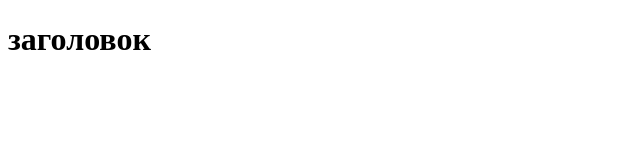
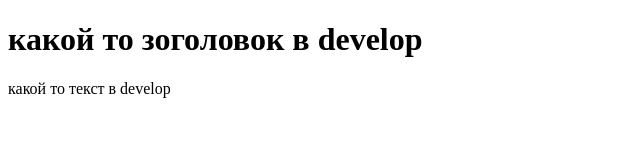
Before and after one commit to Bablax/test, a plain HTML site: page index.html in a window 1280 px wide. Shown: the whole page, without its empty margins (0-640 px from the left). Drawn offline with Linux system fonts and the light colour scheme.

Commit message:
new commit develop

```diff
--- a/index.html
+++ b/index.html
@@ -9,8 +9,11 @@
 
 <body>
   <h1>
-    заголовок
+    какой то зоголовок в develop
   </h1>
+  <p>
+    какой то текст в develop
+  </p>
 </body>
 
 </html>
```
